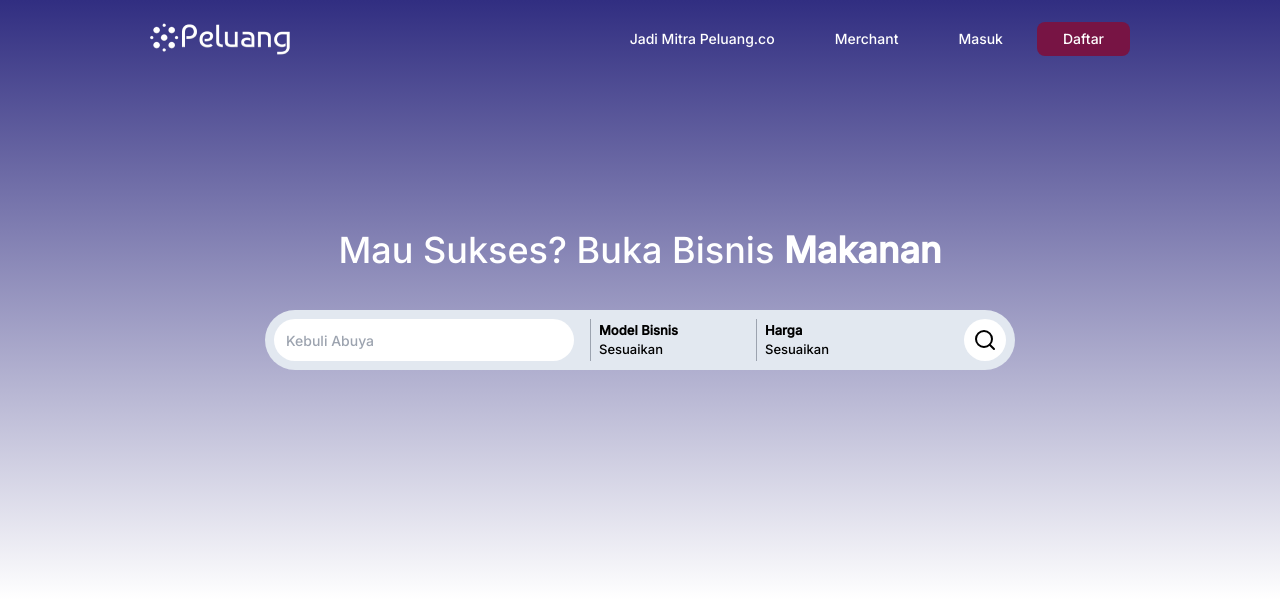
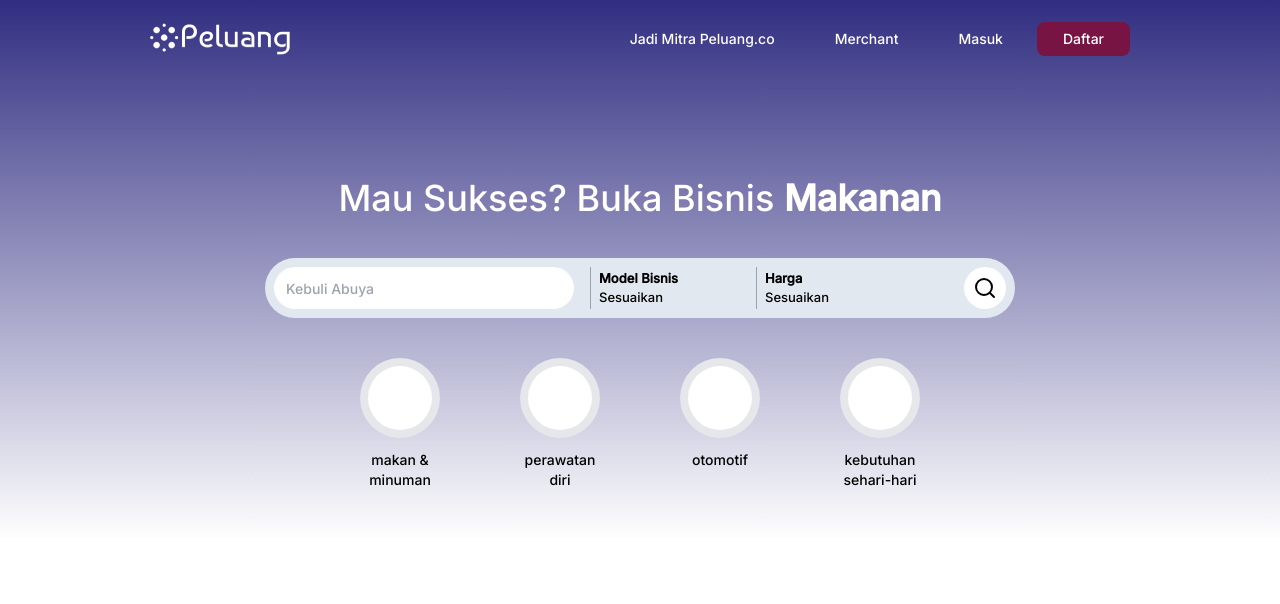
Before and after one commit to officialpeluangco/fe-client-old, a React (Vite) app: page / in a window 1280 px wide. Shown: the top 604 px of the page. Built offline with nearby package versions, Linux system fonts and the light colour scheme.

Commit message:
feat: add search category

```diff
--- a/src/components/HeroSection.tsx
+++ b/src/components/HeroSection.tsx
@@ -1,13 +1,15 @@
 import SearchBar from "./SearchBar"
+import SearchCategoryList from "./SearchCategoryList"
 
 
 const HeroSection = () => {
   return (
-    <section className='font-inter w-full flex flex-col gap-10 items-center justify-center p-4 h-[600px] bg-gradient-to-b from-indigo-900 to-white mx-auto'>
+    <section className='font-inter w-full flex flex-col gap-10 items-center justify-end p-4 h-[540px] pb-[50px] bg-gradient-to-b from-indigo-900 to-white mx-auto'>
       <div className="text-4xl text-white">
         <span className="font-normal">Mau Sukses? Buka Bisnis </span><span className="font-bold">Makanan</span>
       </div>
       <SearchBar />
+      <SearchCategoryList />
     </section>
   )
 }
--- a/src/components/SearchBar.tsx
+++ b/src/components/SearchBar.tsx
@@ -17,7 +17,7 @@ const SearchBar = () => {
                 <span className="font-semibold">Harga</span>
                 <span>Sesuaikan</span>
             </div>
-            <div className="flex justify-center items-center h-full w-[42px] bg-white rounded-full ml-auto cursor-pointer hover:bg-[#a5408c] hover:text-white transition-all">
+            <div className="flex justify-center items-center h-full w-[42px] bg-white rounded-full ml-auto cursor-pointer hover:bg-[#a5408c] hover:text-white border-[3px] border-transparent hover:border-white hover:shadow-lg transition-all">
                 <Search />
             </div>
         </div>
--- /dev/null
+++ b/src/components/SearchCategory.tsx
@@ -0,0 +1,21 @@
+import React from "react"
+
+interface SearchCategoryProps {
+    text: string
+}
+
+const SearchCategory: React.FC<SearchCategoryProps> = ({text}) => {
+  return (
+    <div className='flex flex-col justify-center gap-3 items-center text-center group cursor-pointer'>
+        <div className='w-[80px] h-[80px] bg-gray-200 rounded-full p-2 group-hover:scale-110 group-hover:transition-all'>
+            <div className='w-full h-full rounded-full bg-white'>
+            </div>
+        </div>
+        <span className="w-[80px] text-sm">
+            {text}
+        </span>
+    </div>
+  )
+}
+
+export default SearchCategory
--- /dev/null
+++ b/src/components/SearchCategoryList.tsx
@@ -0,0 +1,14 @@
+import SearchCategory from './SearchCategory'
+
+const SearchCategoryList = () => {
+  return (
+    <div className='flex flex-row gap-[80px] items-start'>
+        <SearchCategory text='makan & minuman' />
+        <SearchCategory text='perawatan diri' />
+        <SearchCategory text='otomotif' />
+        <SearchCategory text='kebutuhan sehari-hari' />
+    </div>
+  )
+}
+
+export default SearchCategoryList
```
